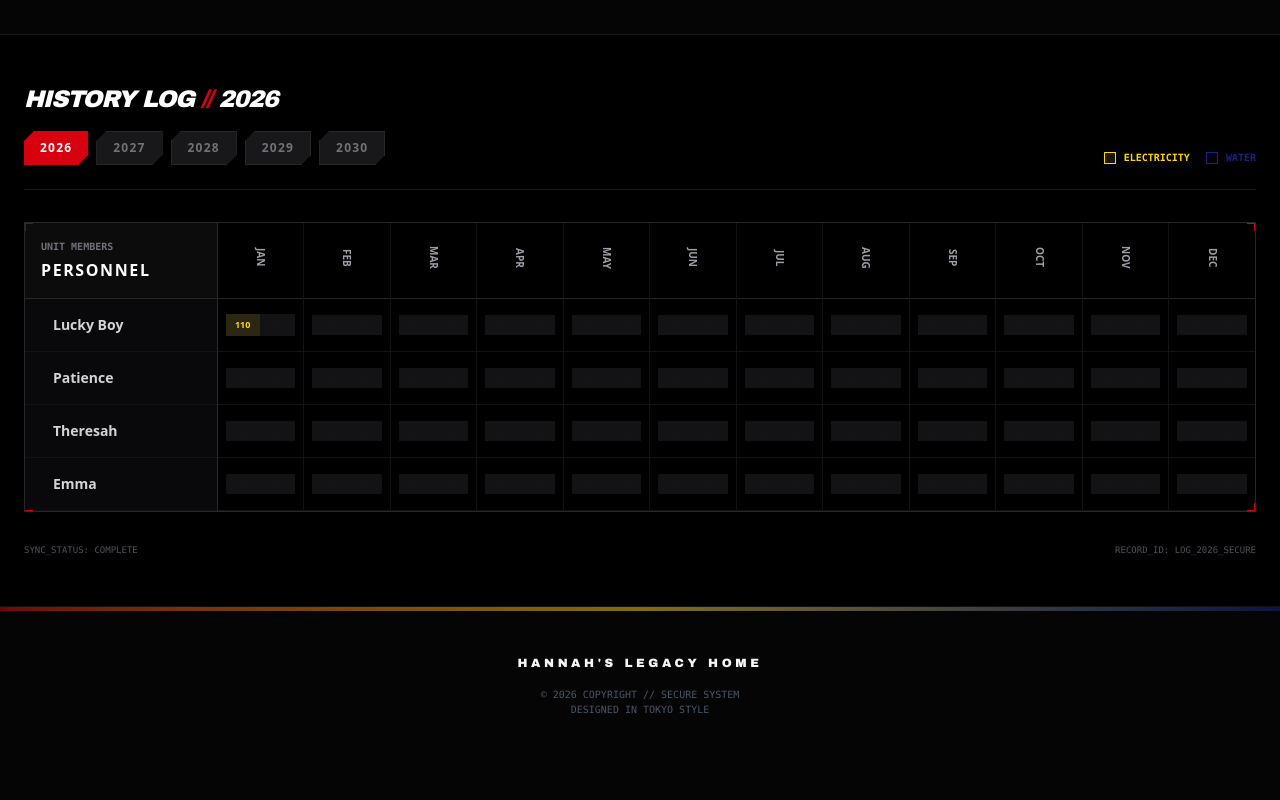
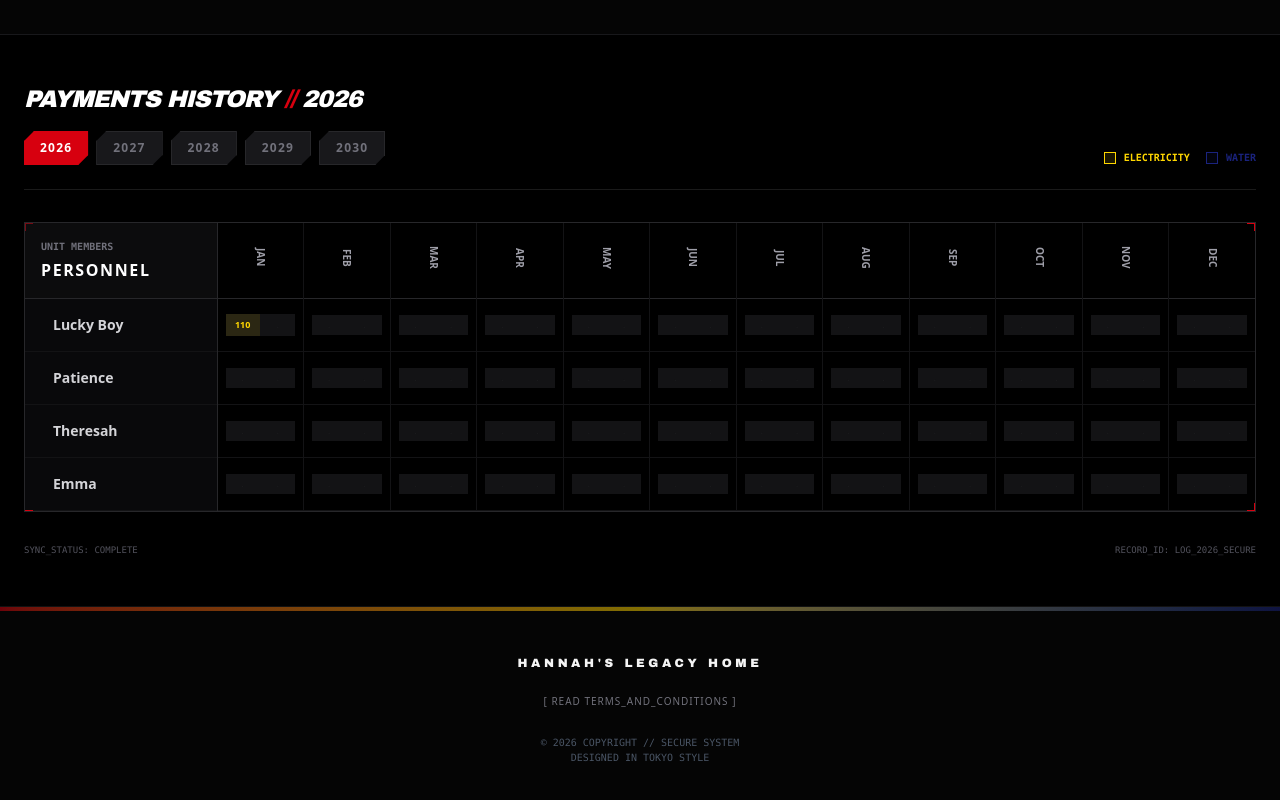
Before and after one commit to edhumbling/paybills, a Next.js app: page / in a window 1280 px wide. Shown: the part 1338-2138 px from the top of the page. Before the commit the page ends 2103 px from the top, so only its background shows below. Built offline with nearby package versions, Linux system fonts and the light colour scheme.

Commit message:
feat: Implement initial application structure with main page, navigation, and payment history table.

```diff
--- a/app/components/PaymentHistoryTable.tsx
+++ b/app/components/PaymentHistoryTable.tsx
@@ -85,7 +85,7 @@ export default function PaymentHistoryTable() {
             <div className="flex flex-col md:flex-row justify-between items-start md:items-end gap-6 mb-8 border-b border-white/10 pb-6">
                 <div>
                     <h2 className="text-2xl font-black text-white italic tracking-tighter mb-4">
-                        HISTORY LOG <span className="text-[var(--jap-red)]">{'//'}</span> {selectedYear}
+                        PAYMENTS HISTORY <span className="text-[var(--jap-red)]">{'//'}</span> {selectedYear}
                     </h2>
 
                     {/* Year Selector - Scrollable for Mobile Compactness */}
--- a/app/page.tsx
+++ b/app/page.tsx
@@ -66,7 +66,7 @@ export default function Home() {
             </div>
           </button>
 
-          <div className="flex-1 px-8 py-24 flex flex-col justify-start relative z-30">
+          <div className="flex-1 px-8 pt-24 pb-8 flex flex-col justify-start relative z-30 overflow-y-auto no-scrollbar">
             <div className="mb-12 border-l-2 border-zinc-800 pl-4 py-2">
               <div className="flex items-center gap-2 mb-2">
                 <div className="w-3 h-3 bg-[var(--jap-red)] shadow-[0_0_8px_var(--jap-red)] animate-pulse"></div>
@@ -366,6 +366,11 @@ export default function Home() {
         <div className="absolute top-0 left-0 w-full h-1 bg-gradient-to-r from-[var(--jap-red)] via-[var(--jap-yellow)] to-[var(--jap-blue)] opacity-50"></div>
         <div className="container-main">
           <h3 className="text-[var(--jap-white)] font-bold tracking-[0.3em] text-xs mb-4">HANNAH&apos;S LEGACY HOME</h3>
+          <div className="mb-6">
+            <Link href="/terms" className="text-[10px] text-zinc-500 hover:text-[var(--jap-red)] tracking-widest uppercase transition-colors">
+              [ READ TERMS_AND_CONDITIONS ]
+            </Link>
+          </div>
           <p className="text-gray-600 text-[10px] font-mono">
             © <CurrentYear /> COPYRIGHT // SECURE SYSTEM<br />
             DESIGNED IN TOKYO STYLE
```
